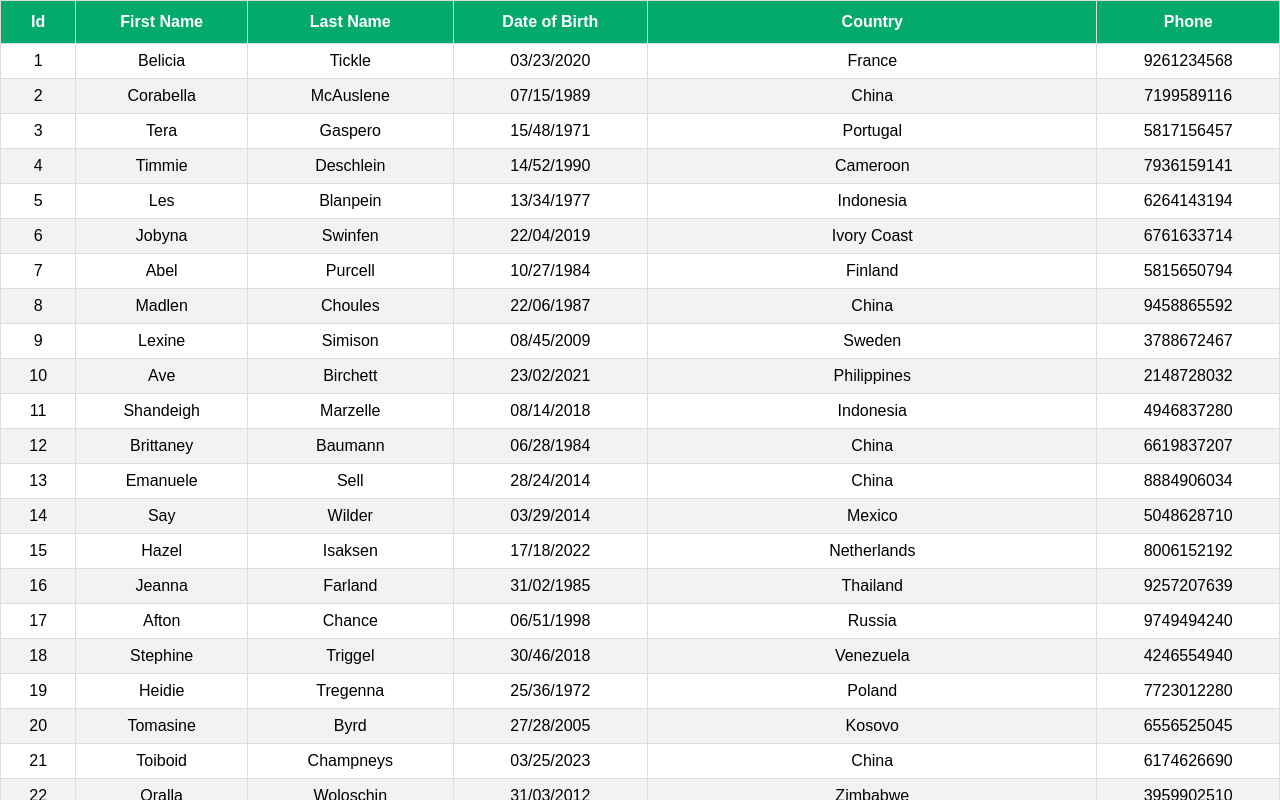
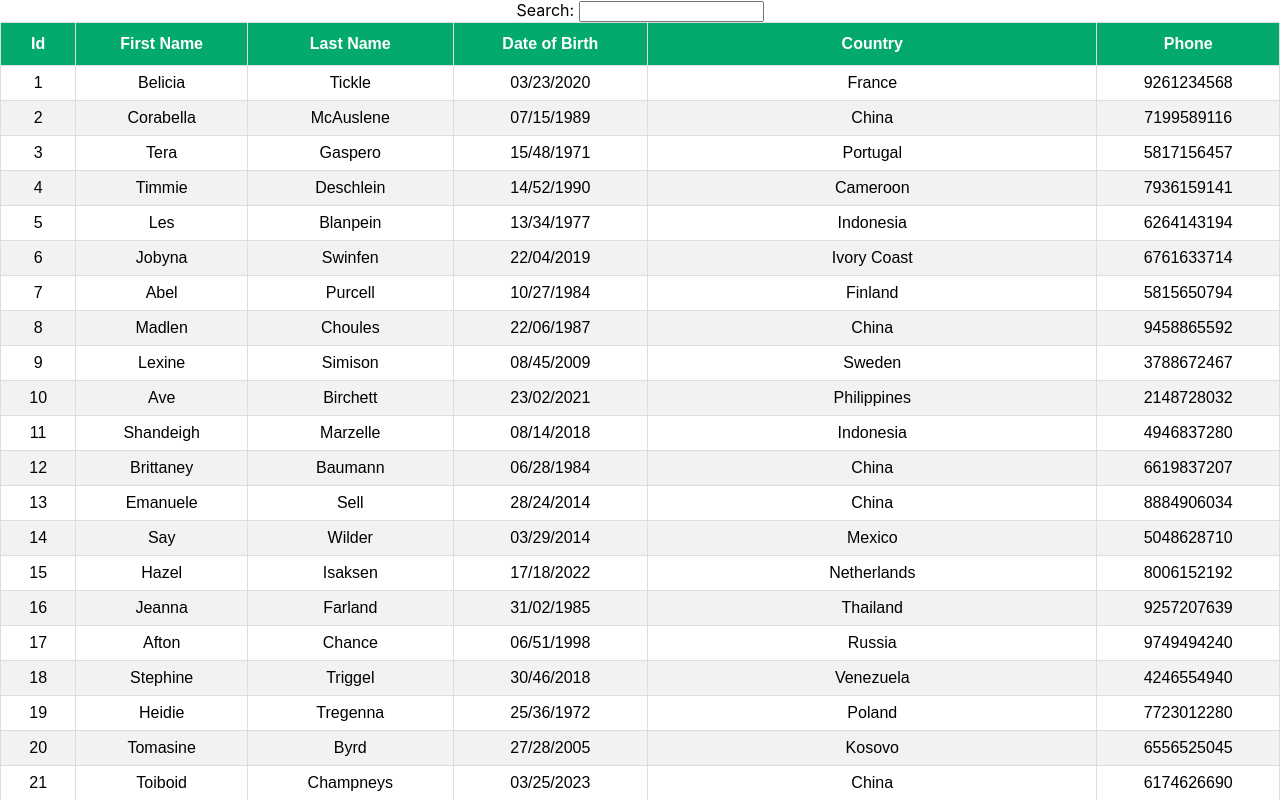
Before and after one commit to Mohit3312/react-table-demo, a React (Create React App) app: page / in a window 1280 px wide. Shown: the top 800 px of the page. Built offline with nearby package versions, Linux system fonts and the light colour scheme.

Commit message:
Implemented Global Filtering in Table.

```diff
--- a/src/App.js
+++ b/src/App.js
@@ -1,10 +1,10 @@
 import "./App.css";
-import { SortingTable } from "./components/SortingTable";
+import { FilteringTable } from "./components/FilteringTable";
 
 function App() {
   return (
     <div className="App">
-      <SortingTable />
+      <FilteringTable />
     </div>
   );
 }
--- /dev/null
+++ b/src/components/FilteringTable.js
@@ -0,0 +1,69 @@
+import React from "react";
+import { useMemo } from "react";
+import { COLUMNS } from "./columns";
+import MOCK_DATA from "./MOCK_DATA.json";
+import { useTable, useGlobalFilter } from "react-table";
+import "./table.css";
+import { GlobalFilter } from "./GlobalFilter";
+
+export const FilteringTable = () => {
+  const columns = useMemo(() => COLUMNS, []);
+  const data = useMemo(() => MOCK_DATA, []);
+
+  const {
+    getTableProps,
+    getTableBodyProps,
+    headerGroups,
+    footerGroups,
+    rows,
+    prepareRow,
+    state,
+    setGlobalFilter,
+  } = useTable(
+    {
+      columns,
+      data,
+    },
+    useGlobalFilter
+  );
+
+  const { globalFilter } = state;
+
+  return (
+    <>
+      <GlobalFilter filter={globalFilter} setFilter={setGlobalFilter} />
+      <table {...getTableProps()}>
+        <thead>
+          {headerGroups.map((headerGroup) => (
+            <tr {...headerGroup.getHeaderGroupProps()}>
+              {headerGroup.headers.map((header) => (
+                <th {...header.getHeaderProps()}>{header.render("Header")}</th>
+              ))}
+            </tr>
+          ))}
+        </thead>
+        <tbody {...getTableBodyProps()}>
+          {rows.map((row) => {
+            prepareRow(row);
+            return (
+              <tr {...row.getRowProps()}>
+                {row.cells.map((cell) => (
+                  <td {...cell.getCellProps()}>{cell.render("Cell")}</td>
+                ))}
+              </tr>
+            );
+          })}
+        </tbody>
+        <tfoot>
+          {footerGroups.map((footerGroup) => (
+            <tr {...footerGroup.getFooterGroupProps()}>
+              {footerGroup.headers.map((header) => (
+                <td {...header.getFooterProps()}>{header.render("Footer")}</td>
+              ))}
+            </tr>
+          ))}
+        </tfoot>
+      </table>
+    </>
+  );
+};
--- /dev/null
+++ b/src/components/GlobalFilter.js
@@ -0,0 +1,10 @@
+import React from "react";
+
+export const GlobalFilter = ({ filter, setFilter }) => {
+  return (
+    <span>
+      Search:{" "}
+      <input value={filter || ""} onChange={(e) => setFilter(e.target.value)} />
+    </span>
+  );
+};
```
